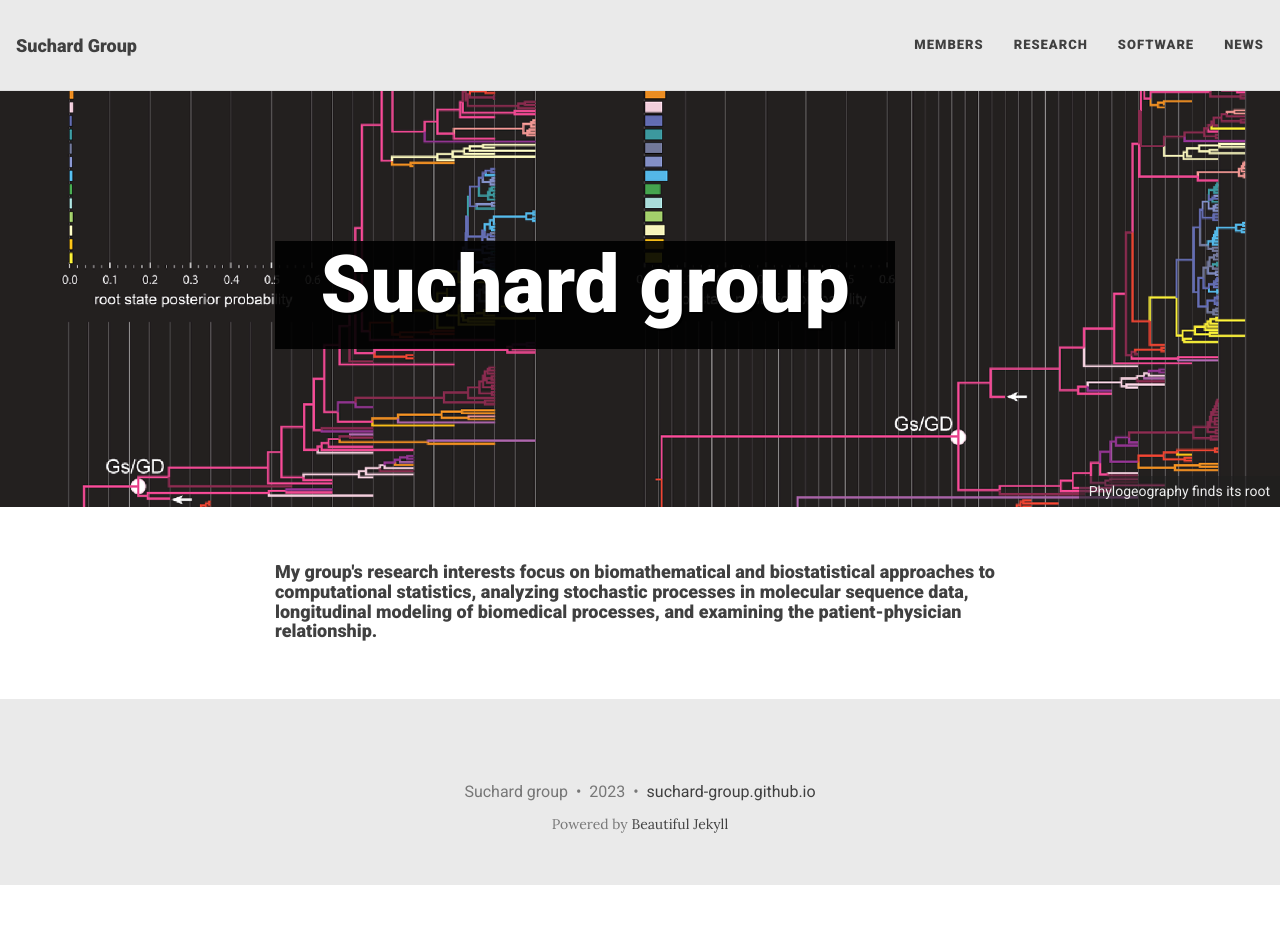
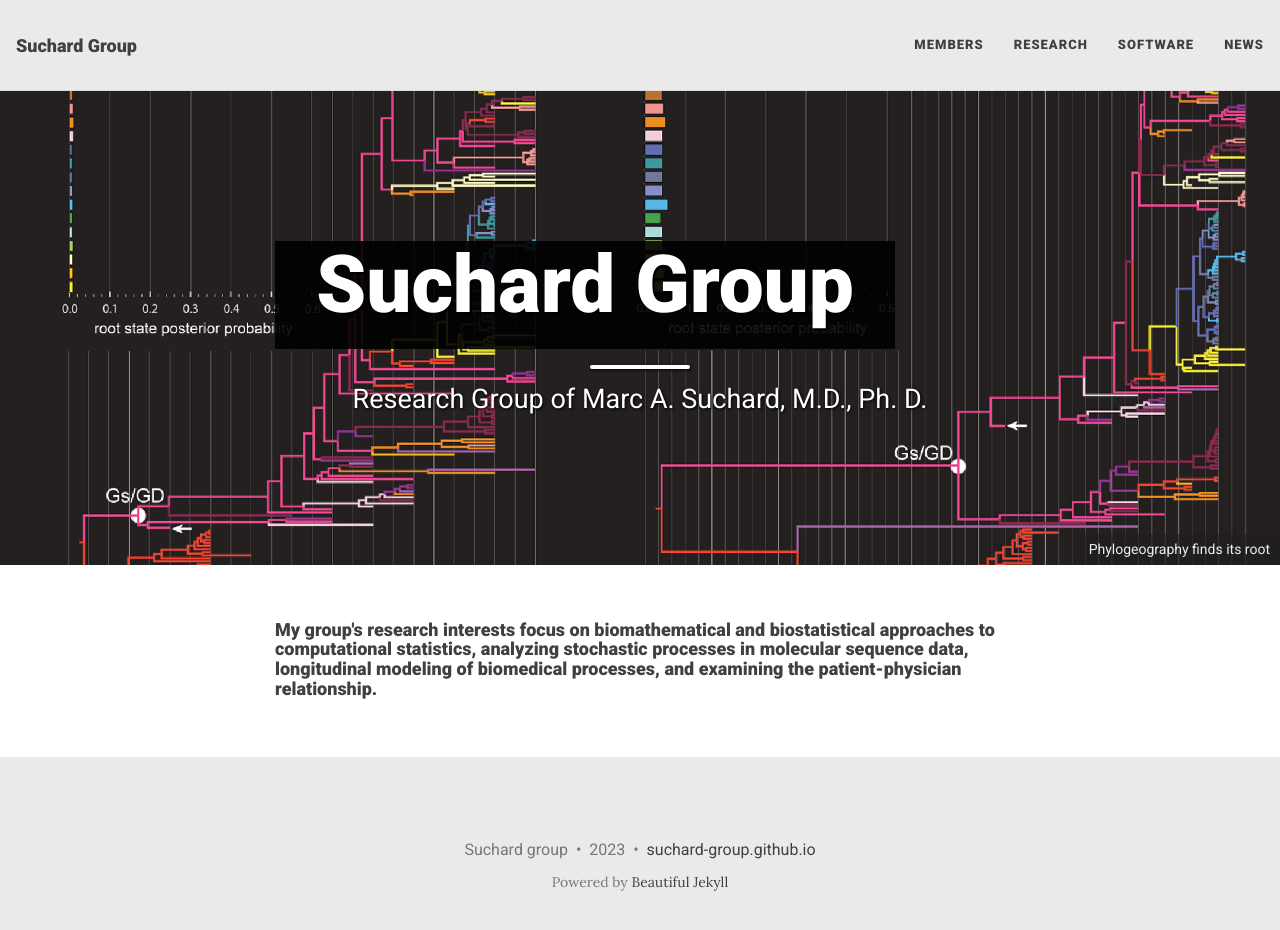
Before and after one commit to suchard-group/suchard-group.github.io, a Jekyll site: the page built from index.html, in a window 1280 px wide and 943 px high. Shown: the top 930 px of the window. Built offline with Jekyll 4.4.1, drawn with Linux system fonts in a browser that asks for light colours; nearby versions of some CDN libraries; the list of posts is cut into pages by our own code.

Commit message:
add subtitle keywords

```diff
--- a/index.html
+++ b/index.html
@@ -1,7 +1,7 @@
 ---
 layout: page
-title: Suchard group
-subtitle:
+title: Suchard Group
+subtitle: Research Group of Marc A. Suchard, M.D., Ph. D.
 use-site-title: true
 group-title: true
 cover-img:
```
